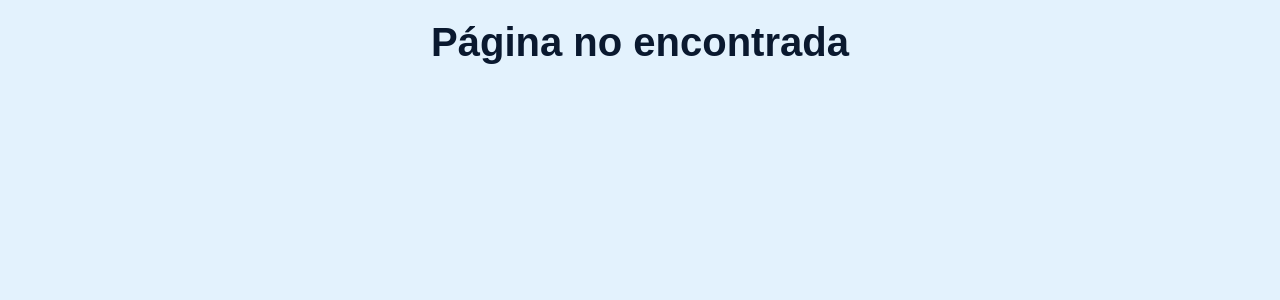
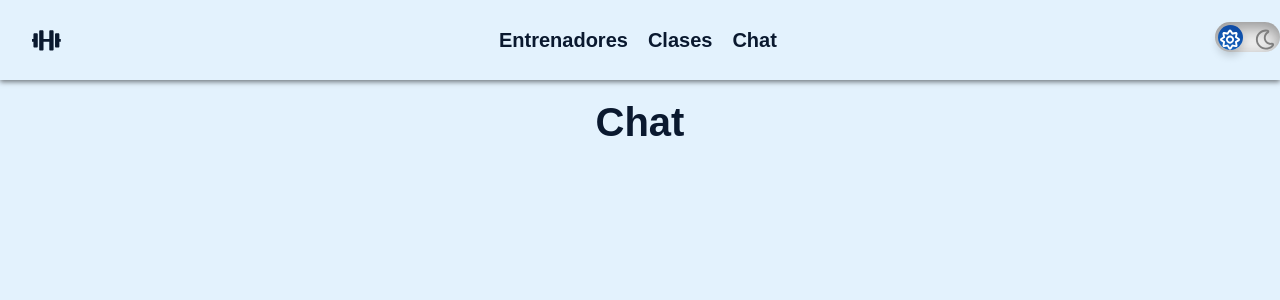
Before and after one commit to manugym/training-zone, a React (Vite) app in the folder Frontend/training-zone/: page /chat in a window 1280 px wide. Shown: the top 300 px of the page. Built offline with nearby package versions, Linux system fonts and the light colour scheme.

Commit message:
websocket connection found

```diff
--- a/Frontend/training-zone/src/components/NavBar/NavBar.tsx
+++ b/Frontend/training-zone/src/components/NavBar/NavBar.tsx
@@ -1,20 +1,21 @@
 import { FaDumbbell } from "react-icons/fa";
 import ToggleTheme from "../ToggleTheme/ToggleTheme";
 import "./NavBar.css";
+import { Link } from "react-router-dom";
 
 function NavBar() {
   return (
     <nav className="navbar">
       <div className="nav-icon">
-        <a href="/" className="nav-logo">
+        <Link to="/" className="nav-logo">
           <FaDumbbell className="icon" />
-        </a>
+        </Link>
       </div>
 
       <div className="nav-links">
-        <a href="#home">Entrenadores</a>
-        <a href="#services">Clases</a>
-        <a href="#contact">Chat</a>
+        <Link to="/trainers">Entrenadores</Link>
+        <Link to="/classes">Clases</Link>
+        <Link to="/chat">Chat</Link>
       </div>
       <ToggleTheme />
     </nav>
--- /dev/null
+++ b/Frontend/training-zone/src/pages/Chat/Chat.css
@@ -0,0 +1,5 @@
+.chat-container {
+  display: flex;
+  flex-direction: column;
+  min-height: 100vh;
+}
--- /dev/null
+++ b/Frontend/training-zone/src/pages/Chat/Chat.tsx
@@ -0,0 +1,27 @@
+import React, { use, useEffect } from "react";
+import "./Chat.css";
+import NavBar from "../../components/NavBar/NavBar";
+import websocketService from "../../services/websocket.service";
+import apiService from "../../services/api.service";
+
+function Chat() {
+  useEffect(() => {
+    async function connectSocket() {
+      console.log("JWT:", apiService.jwt);
+      await websocketService.connect();
+    }
+
+    connectSocket();
+  }, []);
+
+  return (
+    <>
+      <NavBar />
+      <main className="chat-container">
+        <h1>Chat</h1>
+      </main>
+    </>
+  );
+}
+
+export default Chat;
--- a/Frontend/training-zone/src/routes/app-routes.tsx
+++ b/Frontend/training-zone/src/routes/app-routes.tsx
@@ -3,6 +3,7 @@ import Home from "../pages/Home/Home";
 import Auth from "../pages/Auth/Auth";
 import AllTrainers from "../pages/AllTrainers/AllTrainers";
 import Trainer from "../pages/Trainer/Trainer";
+import Chat from "../pages/Chat/Chat";
 
 function AppRoutes() {
   return (
@@ -11,6 +12,7 @@ function AppRoutes() {
       <Route path="/auth" element={<Auth />} />
       <Route path="/trainers" element={<AllTrainers />} />
       <Route path="/trainer/:id" element={<Trainer />} />
+      <Route path="/chat" element={<Chat />} />
       + <Route path="*" element={<h1>Página no encontrada</h1>} />
     </Routes>
   );
--- a/Frontend/training-zone/src/services/websocket.service.ts
+++ b/Frontend/training-zone/src/services/websocket.service.ts
@@ -1,4 +1,3 @@
-import { useNavigate } from "react-router-dom";
 import { Subject } from "rxjs";
 import { webSocket, WebSocketSubject } from "rxjs/webSocket";
 import Swal from "sweetalert2";
@@ -6,8 +5,6 @@ import apiService from "./api.service";
 
 class WebSocketService {
   private readonly SOCKET_URL = `${import.meta.env.VITE_SERVER_URL}/socket`;
-
-  navigate = useNavigate();
 
   connected = new Subject<void>();
   messageReceived = new Subject<any>();
@@ -53,7 +50,6 @@ class WebSocketService {
   private onDisconnected() {
     console.log("WebSocket connection closed");
     this.disconnected.next();
-    this.navigate("/");
   }
 
   rxjsSocket: WebSocketSubject<string>;
@@ -63,6 +59,11 @@ class WebSocketService {
   }
 
   async connect() {
+    if (this.isConnected()) {
+      console.log("Ya está conectado");
+      return;
+    }
+
     if (!this.isConnected() && apiService.jwt) {
       console.log(
         "Conectando a WebSocket",
```
